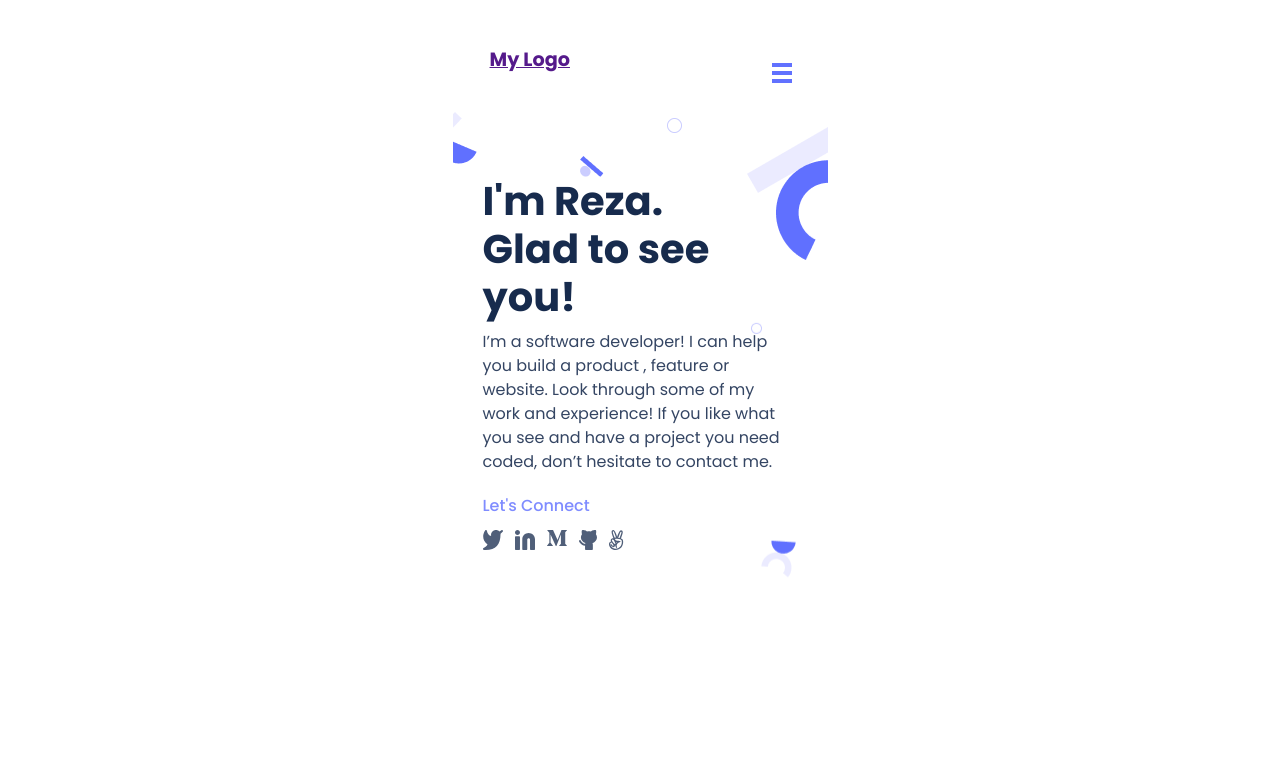
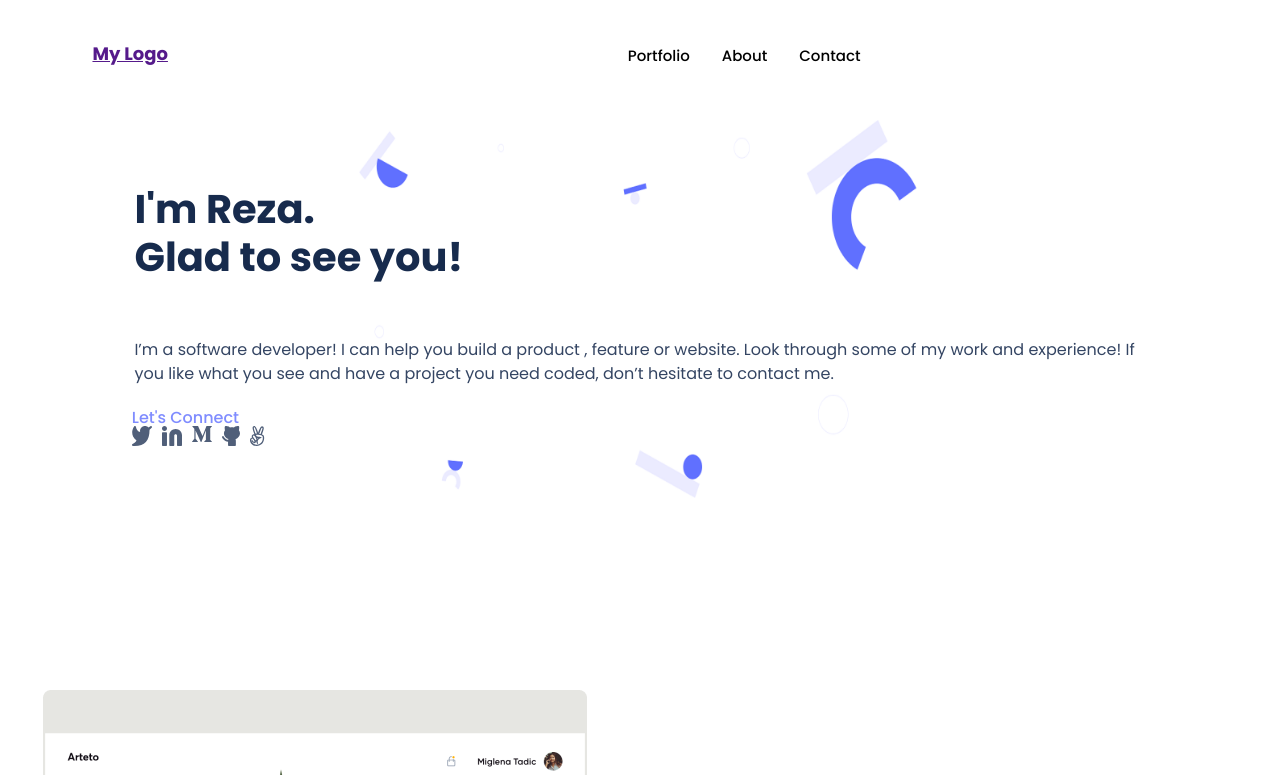
Before and after one commit to AliRezaBmeDu/Portfolio-Website, a website: page index.html in a window 1280 px wide. Shown: the top 775 px of the page. Drawn offline with Linux system fonts and the light colour scheme; files whose address does not match are found by name.

Commit message:
Complete the first page

```diff
--- a/index.html
+++ b/index.html
@@ -9,20 +9,30 @@
         <link rel="stylesheet" href="./style.css">
     </head>
     <body>
+
         <header class="appbar header">
-            <div class = "toolbar">
-                <div class="mylogo">
+            <div class = "toolbar mobile">
+                <div class="mylogo-mobile mobile">
                     <a href="">My Logo</a>
                 </div>
-                <nav class="menu-container">
-                    <button class="button-burger" href="">
+                <nav class="menu-container mobile">
+                    <button class="button-burger mobile" href="">
                         <div class="burger"></div>
                         <div class="burger"></div>
                         <div class="burger"></div>
                     </button>
                 </nav>
             </div>
+            <nav class = "toolbar-d desktop">
+                <div class="mylogo-desktop desktop"><a href="">My Logo</a></div>
+                <ul class="desktop navlist">
+                  <li class="desktop">Portfolio</li>
+                  <li class="desktop">About</li>
+                  <li class="desktop">Contact</li>
+                </ul>
+            </nav>
         </header>
+
         <section class="myInfo main" id="home">
             <div class="hero-text">
                 <h1 class="hero_title">I'm Reza.<br>Glad to see you!</h1>
@@ -33,7 +43,6 @@
 
                 </p>
             </div>
-
             <div class="contact">
                 <div class="contact-text">Let's Connect</div>
                 <ul class="social-icons">
--- a/style.css
+++ b/style.css
@@ -1,20 +1,9 @@
 @import url("https://fonts.googleapis.com/css2?family=Poppins:wght@100;200;300;400;500;600;700&display=swap");
 
-@media only screen and (max-width: 768px) and (min-width: 375px) {
-  body {
-    margin: auto;
-    background-color: #fff;
-  }
-
-  .main {
-    width: 100vw;
-    height: 100vh;
-  }
-}
 
 @media (max-width: 1080px) {
   body {
-    max-width: 750px;
+    max-width: 768px;
     margin: auto;
   }
 
@@ -24,7 +13,7 @@
   }
 }
 
-@media (min-width: 375px) {
+@media (min-width: 375px) and (max-width: 768px) {
   body {
     max-width: 375px;
     margin: auto;
@@ -35,11 +24,27 @@
     height: 100%;
   }
 
-  .mylogo {
+  .mylogo-mobile {
     line-height: 80%;
     width: 70%;
     height: 2em;
     font-size: 0.5em;
+  }
+
+  .desktop {
+    display: none;
+  }
+}
+
+@media only screen and (min-width: 768px){
+  /* .body {
+    max-width: 768px;
+  } */
+  .mobile{
+    display: none;
+  }
+  .appbar{
+    max-width: 768px;
   }
 }
 
@@ -63,7 +68,39 @@
   padding-top: 2rem;
 }
 
-.mylogo {
+.toolbar-d {
+  display: flex;
+  justify-content: space-between;
+  padding: 3% 11%;
+  width: 100%;
+}
+
+.mylogo-desktop {
+  position: relative;
+  top: 12.5px;
+  font-family: 'Poppins', sans-serif;
+  font-style: normal;
+  font-weight: 700;
+  font-size: 18px;
+  line-height: 20px;
+  align-items: center;
+  text-align: center;
+}
+
+.toolbar-d > ul {
+  display: flex;
+  list-style-type: none;
+  justify-content: space-between;
+  align-items: flex-end;
+  gap: 32px;
+  font-family: 'Poppins', sans-serif;
+  font-style: normal;
+  font-weight: 500;
+  font-size: 15px;
+  line-height: 20px;
+}
+
+.mylogo-mobile {
   width: 30%;
   height: 2rem;
   font-family: 'Poppins', sans-serif;
@@ -93,10 +130,21 @@ button {
   flex-direction: column;
   justify-content: center;
   background-color: #fff;
-  background-image: url("./images/header-shapes\ mobile.png");
   background-repeat: no-repeat;
   background-position: inherit;
-  background-size: cover;
+  @media (max-width: 768px) {
+    background-image: url("./images/header-shapes\ mobile.png");
+    background-size: cover;
+    background-repeat: no-repeat;
+    background-position: inherit;
+  }
+  @media (min-width: 768px) {
+    background-image: url("./images/desktop/Header\ bg@2x.png");
+    background-size: contain;
+    background-position: center;
+    align-items: center;
+    line-height: 10px;
+  }
 }
 
 .hero-text {
@@ -132,6 +180,10 @@ button {
   position: relative;
   top: -1rem;
   padding: 0% 8% 0% 8%;
+  @media only screen and (min-width:768px) {
+    align-self: baseline;
+    padding-left: 9.8%;
+  }
 }
 
 .contact-text {
@@ -143,6 +195,9 @@ button {
   font-size: 1rem;
   line-height: 4rem;
   color: #7f8cff;
+  @media only screen and (min-width:768px) {
+    float: left;
+  }
 }
 
 .social-icons {
@@ -156,6 +211,10 @@ button {
   list-style-type: none;
   flex-grow: 0;
   padding-left: 0;
+  @media only screen and (min-width:768px) {
+    align-self: baseline;
+    gap: 10px;
+  }
 }
 
 .project-grid {
```
Also changed, not shown: images/desktop/Header bg.svg (added), images/desktop/Header bg@2x.png (added), images/desktop/about myself - background- shape- desktop.svg (added), images/desktop/contact form- background-shape-desktop.svg (added), images/desktop/header background shape-desktop.svg (added), images/desktop/project01.png (added), images/desktop/project02.png (added), images/desktop/project03.png (added), images/desktop/project04.png (added).
